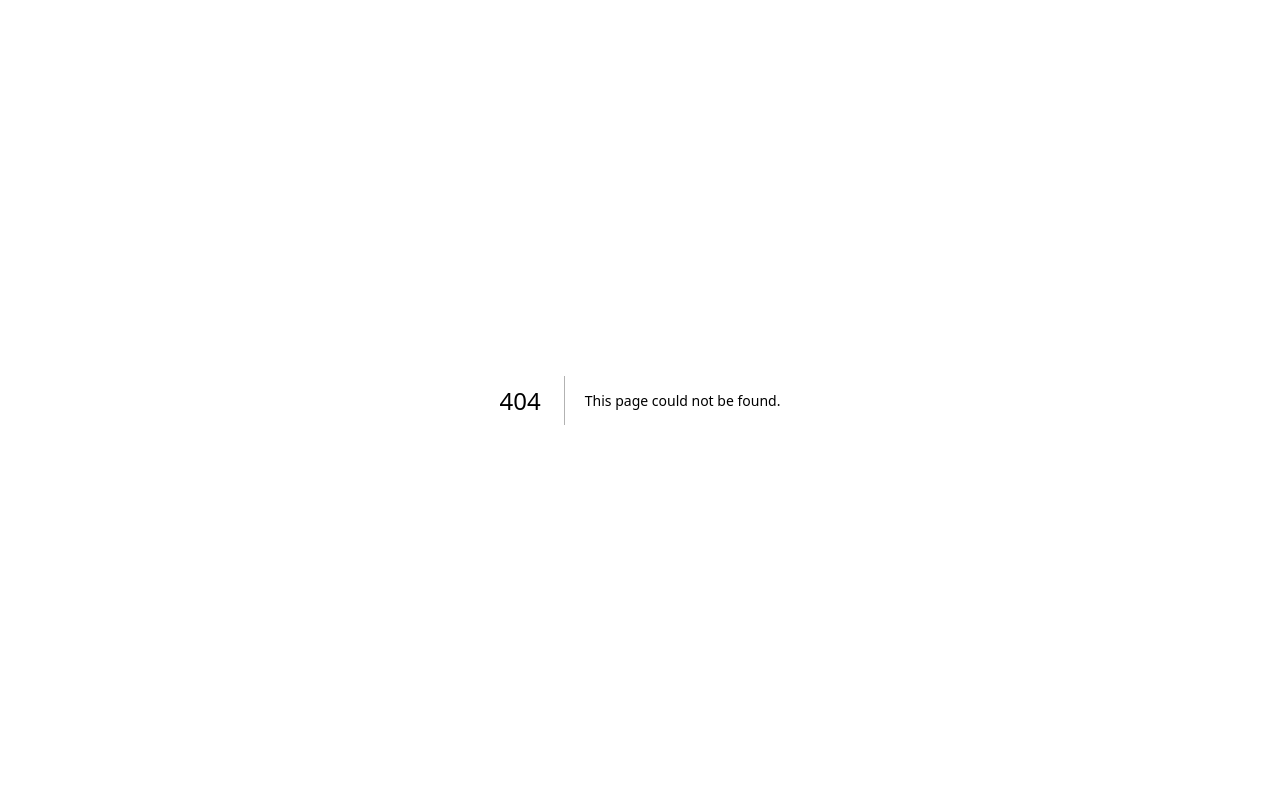
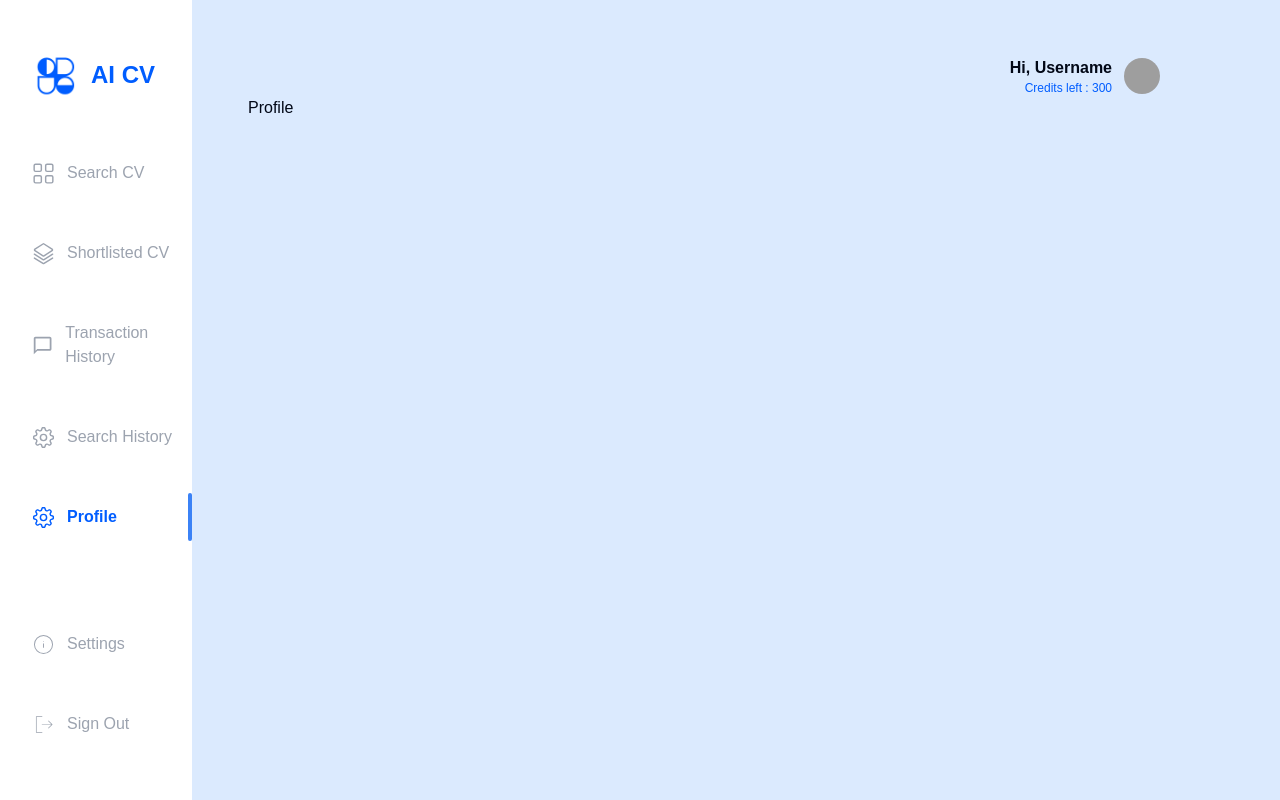
Before and after one commit to anandk1997/ai-cv, a Next.js app: page /profile in a window 1280 px wide. Before the commit this address had no page. Built offline with nearby package versions, Linux system fonts and the light colour scheme; grey boxes are pictures that could not be loaded.

Commit message:
sidebar ui

```diff
--- a/src/app/(auth)/layout.tsx
+++ b/src/app/(auth)/layout.tsx
@@ -1,6 +1,8 @@
 import React from "react";
 
 import { AnimatedTooltip } from "@/components/ui/animated-tooltip";
+import Image from "next/image";
+import AICV from "@/images/ai-cv1.png";
 
 const AuthLayout = ({
   children,
@@ -8,8 +10,14 @@ const AuthLayout = ({
   children: React.ReactNode;
 }>) => {
   return (
-    <div className="flex flex-col md:flex-row justify-between h-[100vh] w-[100%] bg-blue-100">
+    <div className="flex flex-col md:flex-row justify-between h-[100vh] w-[100%] bg-[hsl(212deg_100%_97.06%)]">
       <div className="flex flex-col justify-center items-center align-middle gap-12 content-center w-[50%]">
+        <div className="flex items-center gap-2 ps-7 py-3 text-[#005dff] font-bold text-2xl">
+          <Image src={AICV} height={65} width={65} alt="" />
+
+          <span className="">AI CV</span>
+        </div>
+
         <h1 className="font-semibold text-5xl">
           <div className="">One tool for your</div>
           <div className="">whole team needs</div>
--- a/src/app/(auth)/sign-in/page.tsx
+++ b/src/app/(auth)/sign-in/page.tsx
@@ -29,7 +29,7 @@ const SignIn = () => {
           Forgot password?
         </Link>
 
-        <Link href="/search-history">
+        <Link href="/transaction-history">
           <button className="rounded-lg bg-blue-600 text-white py-3 px-10">
             Send OTP
           </button>
--- /dev/null
+++ b/src/app/(main)/profile/page.tsx
@@ -0,0 +1,5 @@
+const Profile = () => {
+  return <>Profile</>;
+};
+
+export default Profile;
--- /dev/null
+++ b/src/app/(main)/search/page.tsx
@@ -0,0 +1,7 @@
+import React from "react";
+
+const Search = () => {
+  return <div>Search</div>;
+};
+
+export default Search;
--- /dev/null
+++ b/src/app/(main)/settings/page.tsx
@@ -0,0 +1,5 @@
+const Settings = () => {
+  return <div>Settings</div>;
+};
+
+export default Settings;
--- /dev/null
+++ b/src/app/(main)/shortlisted/page.tsx
@@ -0,0 +1,7 @@
+import React from "react";
+
+const Shortlisted = () => {
+  return <>Shortlisted</>;
+};
+
+export default Shortlisted;
--- a/src/components/ui/sidebar.tsx
+++ b/src/components/ui/sidebar.tsx
@@ -1,64 +1,156 @@
 "use client";
 
+import { cn } from "@/lib/utils";
+import Image from "next/image";
 import Link from "next/link";
 import { usePathname } from "next/navigation";
+import { BsGrid } from "react-icons/bs";
+import { CiCircleInfo } from "react-icons/ci";
+import { GoGear, GoStack } from "react-icons/go";
+import { MdChatBubbleOutline } from "react-icons/md";
+import { PiSignOutThin } from "react-icons/pi";
+import AICV from "@/images/ai-cv.png";
 
 export const Sidebar = () => {
   const path = usePathname();
 
   const selected = (pathName: string) =>
     path === pathName && (
-      <span className="border-r-4 rounded-md border-blue-500" />
+      <span className="border-r-4 h-12 rounded-md border-blue-500" />
     );
 
+  const active = (pathName: string) =>
+    path === pathName ? "text-[#005dff] font-semibold" : "text-gray-400";
+
   return (
-    <div className="w-[20%] bg-white py-24">
-      <div className=""></div>
+    <div className="w-[15%] bg-white py-8 flex flex-col gap-3 h-full overflow-auto">
+      <div className="flex items-center gap-2 ps-7 py-3 text-[#005dff] font-bold text-2xl">
+        <Image src={AICV} height={55} width={55} alt="" />
 
+        <span className="">AI CV</span>
+      </div>
+
+      <div className="flex flex-col justify-between h-full">
+        <div className="">
           <ul>
-        <li className="flex justify-between my-2">
-          <Link href={"/search"} className="w-full ps-8 py-3">
-            Search CV
+            <li className="flex justify-between items-center my-2">
+              <Link
+                href={"/search"}
+                className={cn(
+                  "flex align-middle items-center gap-3 w-full ps-8 py-3 my-3",
+                  active("/search"),
+                )}
+              >
+                <BsGrid size={23} />
+
+                <span>Search CV</span>
               </Link>
 
               {selected("/search")}
             </li>
 
-        <li className="flex justify-between my-2">
-          <Link href={"/shortlisted"} className="w-full block ps-8 py-5">
-            Shortlisted CV
+            <li className="flex justify-between items-center my-2">
+              <Link
+                href={"/shortlisted"}
+                className={cn(
+                  "flex align-middle items-center gap-3 w-full ps-8 py-3 my-3",
+                  active("/shortlisted"),
+                )}
+              >
+                <GoStack size={23} />
+
+                <span>Shortlisted CV</span>
               </Link>
 
               {selected("/shortlisted")}
             </li>
 
-        <li className="flex justify-between my-2">
+            <li className="flex justify-between items-center my-2">
               <Link
                 href={"/transaction-history"}
-            className="w-full block ps-8 py-5"
+                className={cn(
+                  "flex align-middle items-center gap-3 w-full ps-8 py-3 my-3",
+                  active("/transaction-history"),
+                )}
               >
-            Transaction History
+                <MdChatBubbleOutline size={23} />
+
+                <span>Transaction History</span>
               </Link>
 
               {selected("/transaction-history")}
             </li>
 
-        <li className="flex justify-between my-2">
-          <Link href={"/search-history"} className="w-full block ps-8 py-5">
-            Search History
+            <li className="flex justify-between items-center my-2">
+              <Link
+                href={"/search-history"}
+                className={cn(
+                  "flex align-middle items-center gap-3 w-full ps-8 py-3 my-3",
+                  active("/search-history"),
+                )}
+              >
+                <GoGear size={23} />
+
+                <span>Search History</span>
               </Link>
 
               {selected("/search-history")}
             </li>
 
-        <li className="flex justify-between my-2">
-          <Link href={"/profile"} className="w-full block ps-8 py-5">
-            Profile
+            <li className="flex justify-between items-center my-2">
+              <Link
+                href={"/profile"}
+                className={cn(
+                  "flex align-middle items-center gap-3 w-full ps-8 py-3 my-3",
+                  active("/profile"),
+                )}
+              >
+                <GoGear size={23} />
+
+                <span>Profile</span>
               </Link>
 
               {selected("/profile")}
             </li>
           </ul>
         </div>
+
+        <div className="">
+          <ul>
+            <li className="flex justify-between items-center my-2">
+              <Link
+                href={"/settings"}
+                className={cn(
+                  "flex align-middle items-center gap-3 w-full ps-8 py-3 my-3",
+                  active("/settings"),
+                )}
+              >
+                <CiCircleInfo size={23} />
+
+                <span>Settings</span>
+              </Link>
+
+              {selected("/settings")}
+            </li>
+
+            <li className="flex justify-between items-center my-2">
+              <Link
+                href={"/"}
+                className={cn(
+                  "flex align-middle items-center gap-3 w-full ps-8 py-3 my-3",
+                  active("/sign-out"),
+                )}
+              >
+                <PiSignOutThin size={23} />
+
+                <span>Sign Out</span>
+              </Link>
+
+              {selected("/sign-out")}
+            </li>
+          </ul>
+        </div>
+      </div>
+    </div>
   );
 };
```
Also changed, not shown: src/images/ai-cv.png (added), src/images/ai-cv1.png (added), src/images/index.tsx (added). Lines whose indentation alone changed are shown as unchanged.
